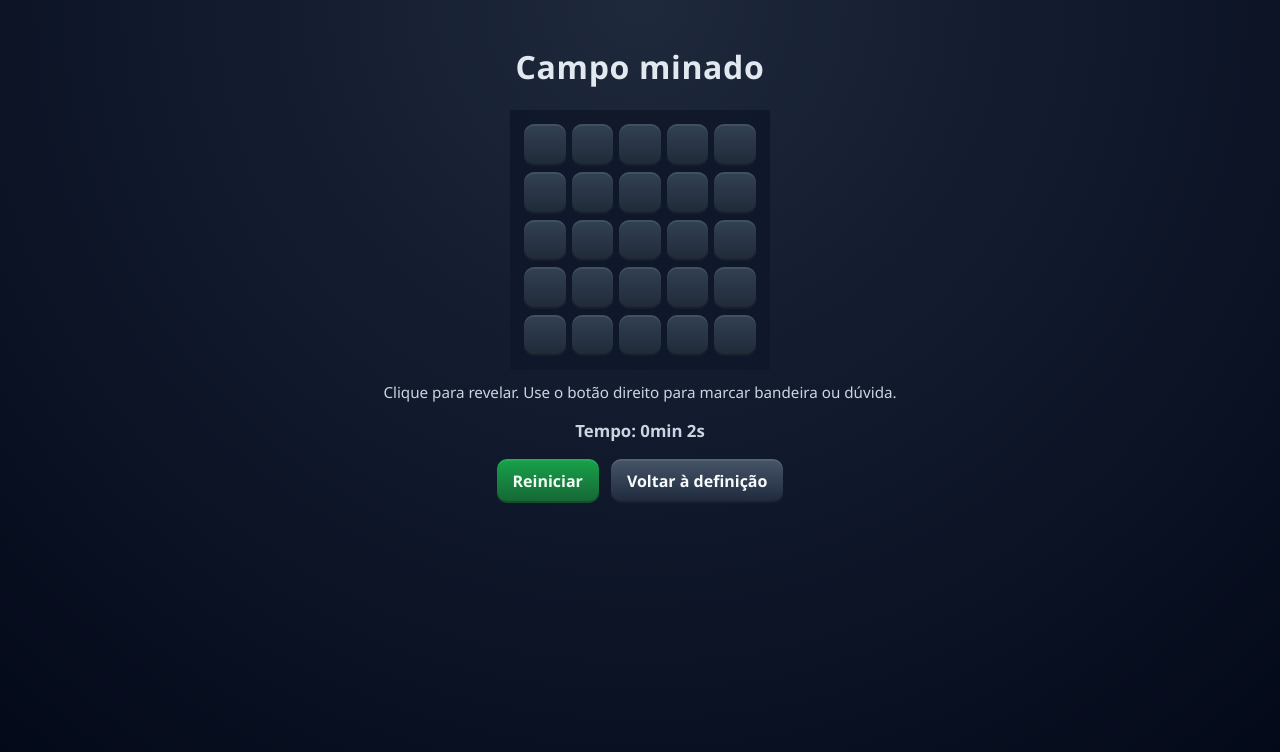
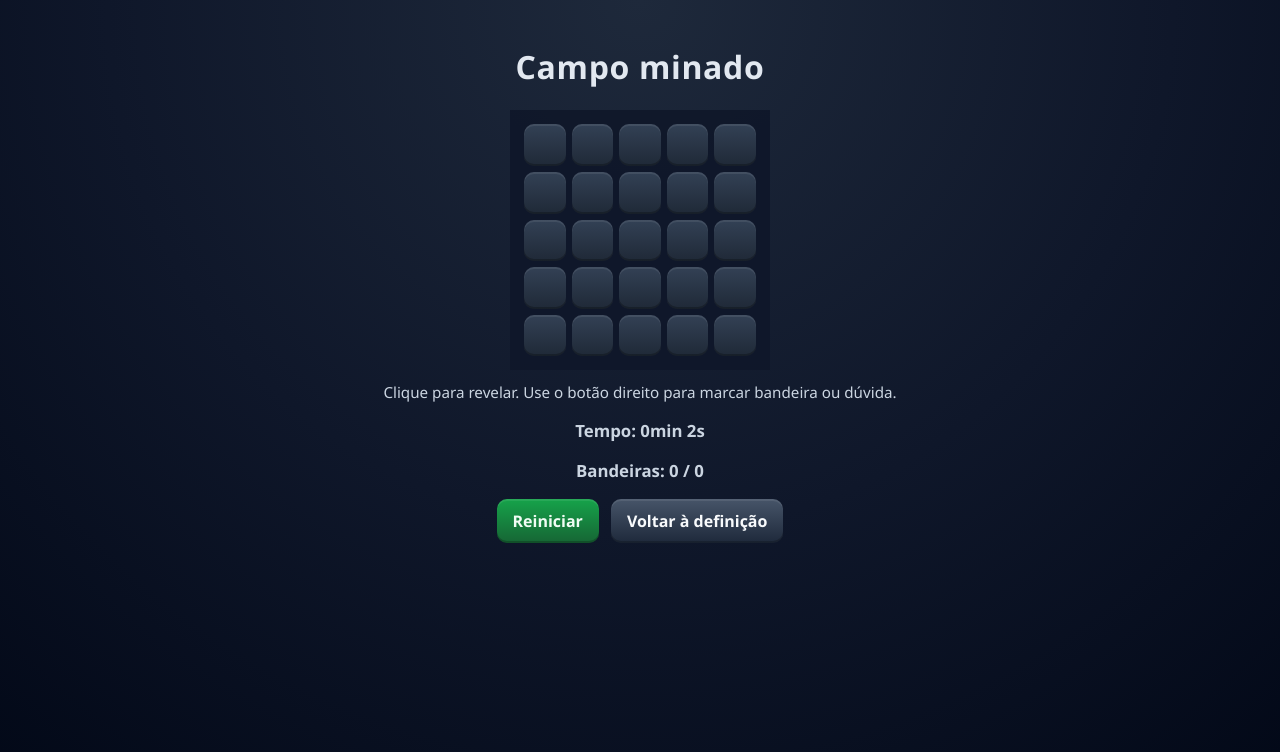
Before and after one commit to ocult/minesweeper, an Angular app: page /def in a window 1280 px wide. Both pictures are taken after a click on the button "Criar campo jogável". Shown: the top 752 px of the page. Built offline with nearby package versions, Linux system fonts and the light colour scheme.

Commit message:
Finalização da vitória.

```diff
--- a/src/app/camp/camp.component.html
+++ b/src/app/camp/camp.component.html
@@ -31,6 +31,7 @@
   </p>
 
   <p>Tempo: {{ elapsedTimeLabel }}</p>
+  <p>Bandeiras: {{ flaggedCells }} / {{ totalBombs }}</p>
   <div class="actions">
     <button class="action-button primary" type="button" (click)="reset()">Reiniciar</button>
     <button class="action-button secondary" type="button" (click)="backToDefinition()">Voltar à definição</button>
--- a/src/app/camp/camp.component.ts
+++ b/src/app/camp/camp.component.ts
@@ -39,6 +39,37 @@ export class CampComponent implements OnDestroy {
     const minutes = Math.floor(this.elapsedSeconds / 60);
     const seconds = this.elapsedSeconds % 60;
     return `${minutes}min ${seconds}s`;
+  }
+
+  get totalBombs(): number {
+    const definition = this.definition;
+    if (!definition) {
+      return 0;
+    }
+
+    let total = 0;
+    for (const row of definition.camp) {
+      for (const value of row) {
+        if (value === -1) {
+          total++;
+        }
+      }
+    }
+
+    return total;
+  }
+
+  get flaggedCells(): number {
+    let total = 0;
+    for (const row of this.marks) {
+      for (const value of row) {
+        if (value === 'flag') {
+          total++;
+        }
+      }
+    }
+
+    return total;
   }
 
   get statusTitle(): string {
@@ -101,6 +132,7 @@ export class CampComponent implements OnDestroy {
     const current = this.marks[x][y];
     if (current === 'flag') {
       this.marks[x][y] = 'question';
+      this.checkVictory();
       return;
     }
 
@@ -110,6 +142,7 @@ export class CampComponent implements OnDestroy {
     }
 
     this.marks[x][y] = 'flag';
+    this.checkVictory();
   }
 
   reveal(x: number, y: number): void {
@@ -167,6 +200,31 @@ export class CampComponent implements OnDestroy {
       return;
     }
 
+    const allBombsFlagged = definition.camp.every((row, rowIndex) =>
+      row.every((cell, columnIndex) => {
+        if (cell !== -1) {
+          return true;
+        }
+
+        return this.marks[rowIndex][columnIndex] === 'flag';
+      })
+    );
+
+    const onlyBombsFlagged = definition.camp.every((row, rowIndex) =>
+      row.every((cell, columnIndex) => {
+        if (this.marks[rowIndex][columnIndex] === 'flag') {
+          return cell === -1;
+        }
+
+        return true;
+      })
+    );
+
+    if (allBombsFlagged && onlyBombsFlagged) {
+      this.finishVictory();
+      return;
+    }
+
     for (let row = 0; row < definition.camp.length; row++) {
       for (let column = 0; column < definition.camp[row].length; column++) {
         if (definition.camp[row][column] !== -1 && !this.revealed[row][column]) {
@@ -175,8 +233,22 @@ export class CampComponent implements OnDestroy {
       }
     }
 
+    this.finishVictory();
+  }
+
+  private finishVictory(): void {
+    if (this.gameWon) {
+      return;
+    }
+
+    const definition = this.definition;
+    if (!definition) {
+      return;
+    }
+
     this.gameWon = true;
     this.stopTimer();
+    this.revealed = definition.camp.map(row => row.map(() => true));
   }
 
   private revealEmptyArea(x: number, y: number): void {
```
